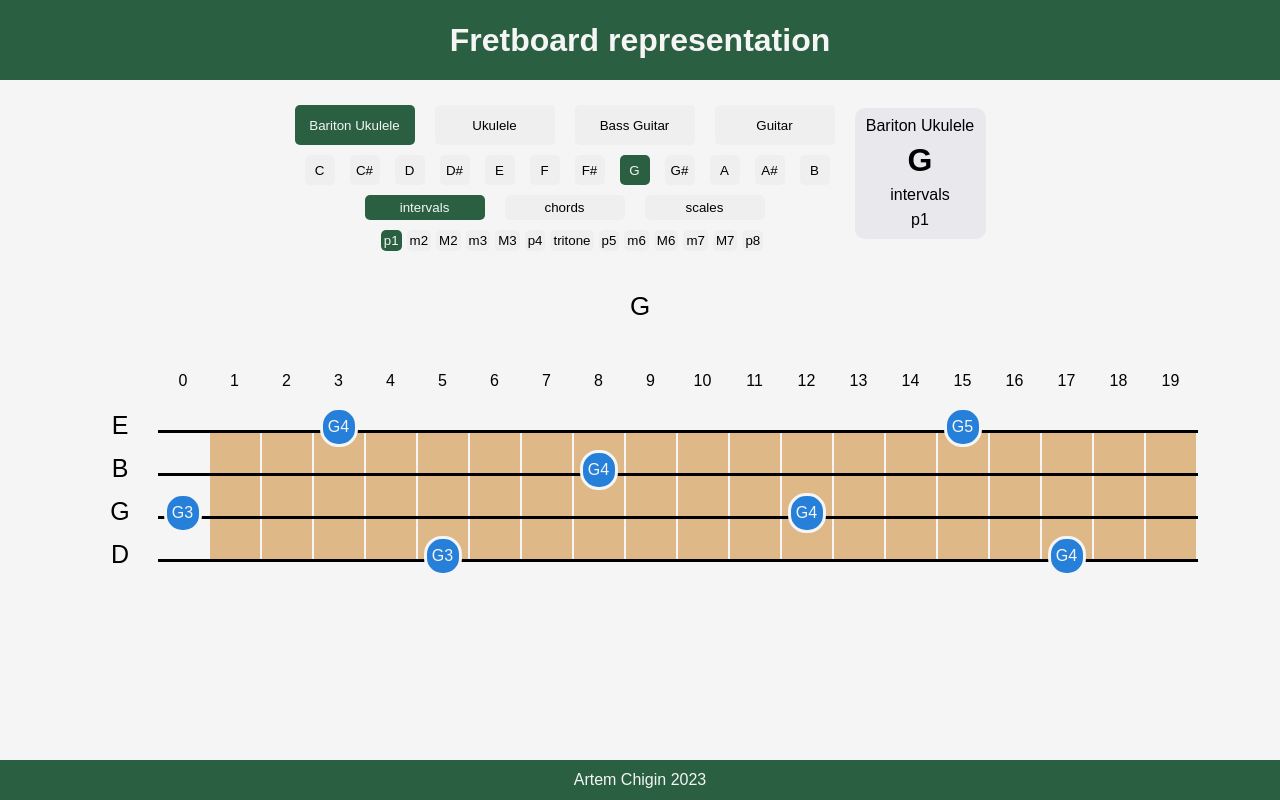
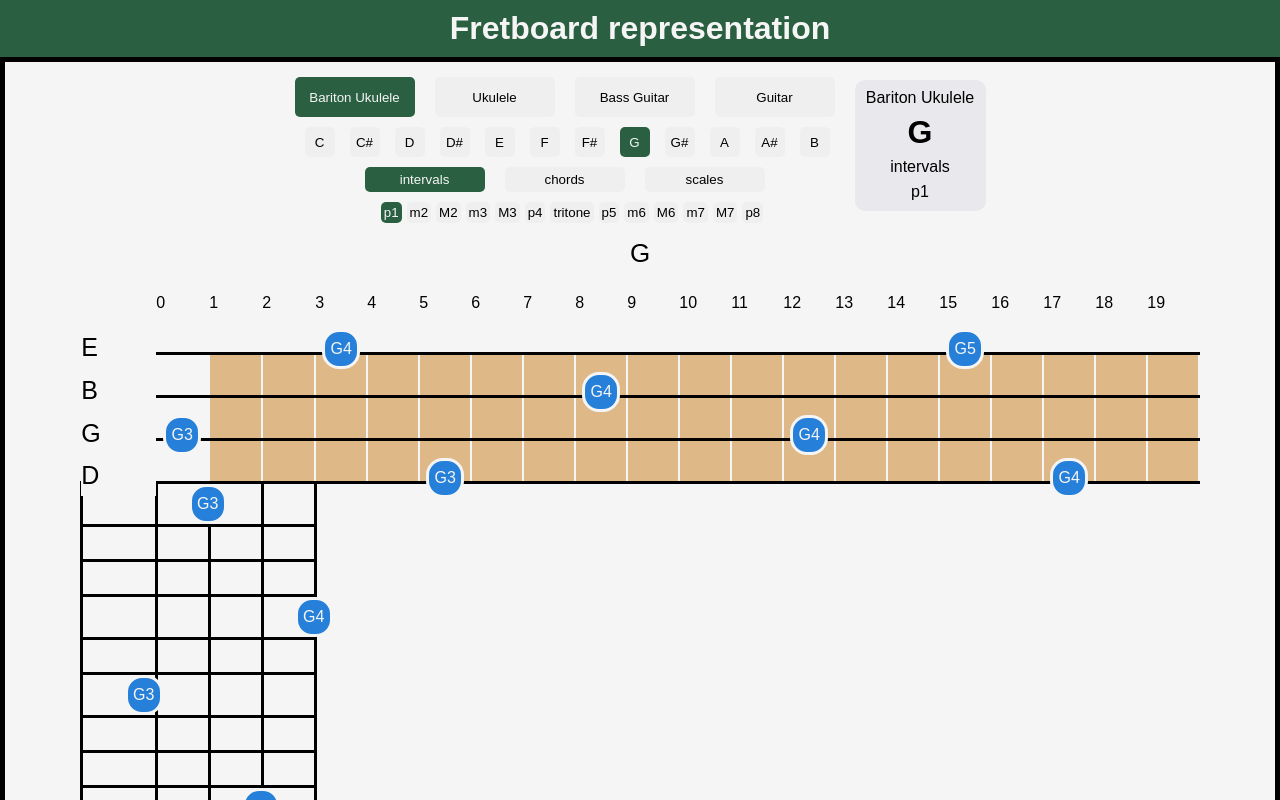
Before and after one commit to artem-chigin/fretboard-map, a React (Create React App) app: page / in a window 1280 px wide. Shown: the top 800 px of the page. Built offline with nearby package versions, Linux system fonts and the light colour scheme.

Commit message:
in process of creating vertical fretboard

```diff
--- a/src/components-for-render/display-instrument.js
+++ b/src/components-for-render/display-instrument.js
@@ -2,11 +2,15 @@ import noteColors from "../instrument-scale-calculations/notes-colors";
 
 function DisplayInstrument({instrument, rootNote}) {
          return (
-            <div className="instrument-representation">
+            <div className="inner-instrument-container">
                 {/* <h1 className="instrument-name">{instrument.instrumentName}</h1> */}
                 <table className="fretboard">
                     <FretNumbers fretNumbers={instrument.numberOfNotes}/>
                     <FretBoard
+                        fretboard={instrument.instrumentRepresentation}
+                        rootNote={rootNote}/>
+                    {/* <div>some info</div> */}
+                    <VerticalFretBoard
                         fretboard={instrument.instrumentRepresentation}
                         rootNote={rootNote}/>
                 </table>
@@ -22,31 +26,56 @@ function FretNumbers({fretNumbers}) {
 };
 
 
-function Note({note, noteIndex, stringIndex, rootNote}) {
-
-    // const noteColor = noteColors[note.noteName]
+function Note({note, noteIndex, stringIndex, rootNote, isVertical}) {
     const noteStyle = {
         backgroundColor: noteColors[note.noteName],
+        position: "relative",
+        top: "16px",
+        left: "0"
     };
     const rootNoteStyle = {
         widht: "34px",
         height: "34px",
         backgroundColor: noteColors[note.noteName],
-        borderRadius: "18px",
+        borderRadius: "17px",
         border: "solid",
-        // fontWeight: "bold",
-        // fontStyle: "italic"
+        top: "17px"
+
     };
+
+
 
     let currentNoteStyle = noteStyle;
     if (rootNote === note.noteName) {
         currentNoteStyle = rootNoteStyle;
     };
 
+    const noteContainerStyle = {
+        minWidth: "50px",
+        borderRight: "solid whitesmoke 2px",
+        borderBottom: "solid black",
+    }
+    const verticalNoteContainerStyle = {
+        minWidth: "50px",
+        minHeight: "75px",
+        borderBottom: "solid whitesmoke 2px",
+        borderRight: "solid black",
+        border: "solid"
+    }
 
+    let currentContainerStyle = noteContainerStyle;
+    if (isVertical) {
+        currentContainerStyle = verticalNoteContainerStyle;
+        currentNoteStyle.top = "0";
+        currentNoteStyle.left = "25px";
+        // console.log(currentNoteStyle);
+    }
 
     return (
-        <td id={"string" + stringIndex + "note" + noteIndex} className="noteContainer">
+        <td id={"string" + stringIndex + "note" + noteIndex}
+            className="noteContainer"
+            style={currentContainerStyle}
+            >
             <div className='note'
                 visibility={note.visibility}
                 style={currentNoteStyle}>{note.noteName + note.octave}</div>
@@ -67,14 +96,51 @@ function InstrumentString({notesArray, stringIndex, openStringKey, rootNote}) {
 }
 
 function FretBoard({fretboard, rootNote}) {
-    const result = fretboard.map((string, index) =>
+    const resultBoard = fretboard.map((string, index) =>
     <InstrumentString
         notesArray={string}
         stringIndex={index}
         openStringKey={string[0].noteName}
         key={"string" + index}
         rootNote={rootNote}/>);
-    return <tbody className='neck'>{result}</tbody>
+    return <tbody className='neck'>{resultBoard}</tbody>
+}
+
+function Fret({notesArray, fretIndex, openStringKey, rootNote}) {
+    const fretNotes = notesArray.map((element, index) =>
+    <Note
+        note={element}
+        noteIndex={index}
+        stringIndex={fretIndex}
+        rootNote={rootNote}
+        key={"vert_note" + index}
+        style={{border: "solid"}}
+        isVertical={true}
+        />)
+    return <tr id={"fret" + fretIndex} className="fret">{fretNotes}</tr>
+}
+
+function VerticalFretBoard({fretboard, rootNote}) {
+    // const fretboard = instrument.instrumentRepresentation;
+    const numberOfNotes = fretboard[0].length;
+    const numberOfStrings = fretboard.length;
+    let verticalBoard = [];
+    for (let noteNumber=0; noteNumber < numberOfNotes; noteNumber++) {
+        let fret = []
+            for (let stringNumber=numberOfStrings - 1; stringNumber >= 0; stringNumber--) {
+                fret.push(fretboard[stringNumber][noteNumber]);
+            }
+        verticalBoard.push(fret);
+    }
+    // console.log(verticalBoard);
+    const resultVerticalBoard = verticalBoard.map((fret, index) =>
+    <Fret
+    notesArray={fret}
+    fretIndex={index}
+    rootNote={rootNote}
+    key={index}/>);
+    return <tbody className='vertical-neck'>{resultVerticalBoard}</tbody>;
+
 }
 
 export default DisplayInstrument
--- a/src/components-for-render/ui.js
+++ b/src/components-for-render/ui.js
@@ -56,7 +56,7 @@ function UI() {
     currentInstrument.displaySequence(sequence);
 
         return (
-        <div className='app'>
+        <div className='fretboard-app'>
             <div className='ui-and-info'>
                 <div className='ui'>
                     <SelectInstrument
--- a/src/index.css
+++ b/src/index.css
@@ -7,40 +7,102 @@
 body {
     display: flex;
     flex-direction: column;
+    /* min-height: 100vh; */
 }
 
 header {
-    display: flex;
-    flex-direction: column;
-    justify-content: center;
+    padding: 10px 0 10px 0;
+    box-sizing: border-box;
+    min-height: 7vh;
     text-align: center;
-
-    min-height: 10vh;
     background-color: #2A6041;
     color: whitesmoke;
 }
 
 main {
-    min-height: 85vh;
+    min-height: 88vh;
 }
 
 footer {
-    display: flex;
-    flex-direction: column;
-    justify-content: center;
+    padding: 5px 0 5px 0;
+    box-sizing: border-box;
+    min-height: 5vh;
     text-align: center;
     background-color: #2A6041;
     color: whitesmoke;
-    min-height: 5vh;
 }
 
-.instrument-container {
+.fretboard-app {
+    display: flex;
+    flex-direction: column;
+    border: solid 5px;
+    padding: 5px;
+}
+
+.ui-and-info {
+    /* margin-top: 15px; */
+    display: flex;
+    flex-direction: row;
+    justify-content: center;
+    align-items: center;
+}
+
+.info {
+    display: flex;
+    flex-direction: column;
+    text-align: center;
+    padding: 3px;
+    justify-content:space-evenly;
+    box-sizing: content-box;
+    min-width: 125px;
+    height: 125px;
+    /* border: solid lightslategrey; */
+    background-color: #E9E9ED;
+    border-radius: 10px;
+}
+
+.sequence {
+    margin-top: 15px;
+    max-width: 600px;
+    /* padding: 10px; */
+    /* border-radius: 5px; */
+    margin-left: auto;
+    margin-right: auto;
+    font-size: 26px;
+    text-align: center;
+}
+
+/* .instrument-container {
+    rotate: 90deg;
+
     display: flex;
     justify-content:space-between;
+} */
+
+@media screen and (max-width: 650px) {
+    /* .neck {
+        width: 100px;
+        display: flex;
+        flex-direction: row;
+        flex-wrap: wrap;
+        border: blue solid;
+    } */
+    /* .instrument-container {
+        display: flex;
+        justify-content: center;
+    }
+    .inner-instrument-container {
+        rotate: 90deg;
+        min-height: 500px;
+        border: solid red 10px;
+    }
+    .note {
+        rotate: 270deg;
+    } */
 }
 
 .instrument-representation {
-    margin-top: 25px;
+    margin-top: 15px;
     margin-left: auto;
     margin-right: auto;
     text-align: center;
@@ -78,23 +140,17 @@ footer {
     border-radius: 16px;
     margin: auto;
     position: relative;
-    top: 17px;
+    top: 16px;
     color: whitesmoke;
-    /* color: white; */
-
-    /* margin-left: auto;
-    margin-right: auto; */
 }
 
 
-.noteContainer {
+/* .noteContainer {
     min-width: 50px;
-    /* min-height: 50px; */
     border-right: solid whitesmoke 2px;
-    /* border-right: solid grey 2px; */
     border-bottom: solid black;
     z-index: 0;
-}
+} */
 
 .open-string {
     position: relative;
@@ -181,39 +237,7 @@ button:hover {
 }
 
 
-.ui-and-info {
-    margin-top: 15px;
-    display: flex;
-    flex-direction: row;
-    justify-content: center;
-    align-items: center;
-}
 
-
-.info {
-    display: flex;
-    flex-direction: column;
-    text-align: center;
-    padding: 3px;
-    justify-content:space-evenly;
-    box-sizing: content-box;
-    min-width: 125px;
-    height: 125px;
-    /* border: solid lightslategrey; */
-    background-color: #E9E9ED;
-    border-radius: 10px;
-}
-
-.sequence {
-    margin-top: 40px;
-    max-width: 500px;
-    /* padding: 10px; */
-    border-radius: 5px;
-    margin-left: auto;
-    margin-right: auto;
-    font-size: 26px;
-    text-align: center;
-}
 
 
 /* .some-selector {
```
